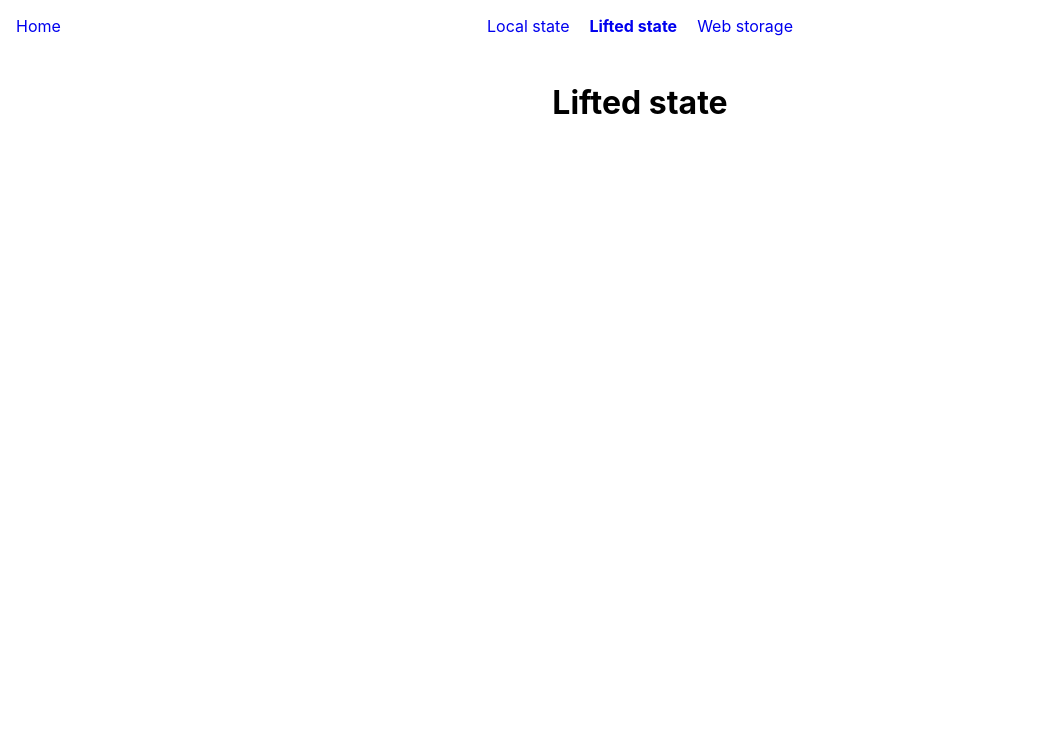
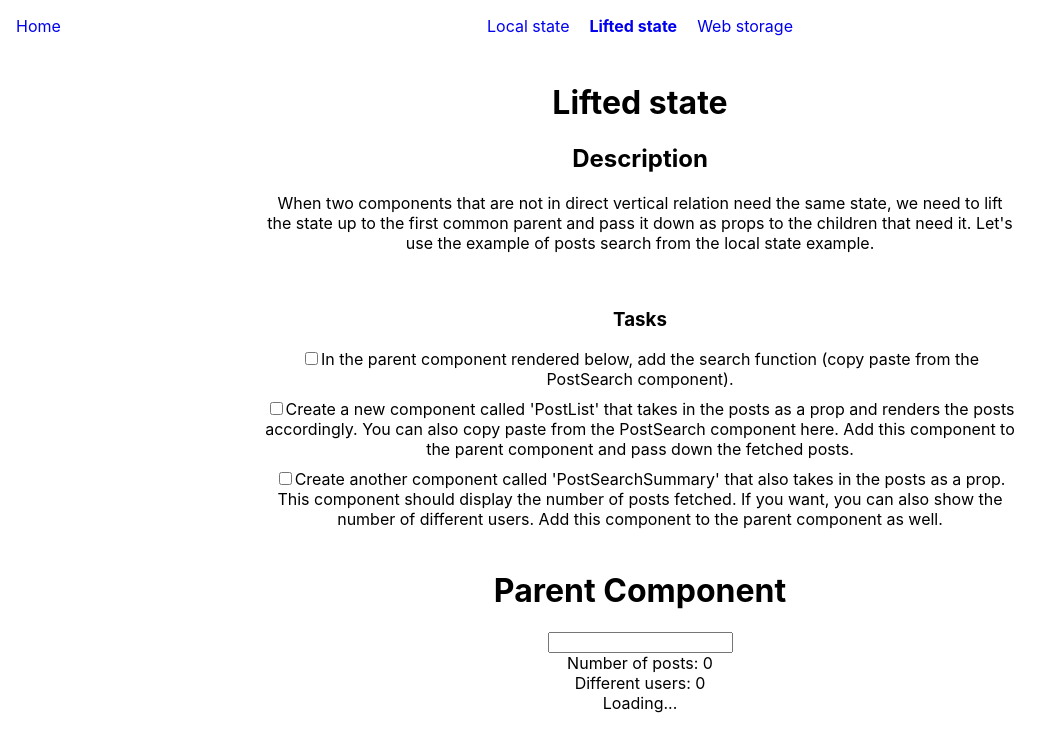
Before and after one commit to cammiida/state-management-course-2, a React (Create React App) app: page /lifted-state in a window 1280 px wide. Shown: the top 752 px of the page, without its empty margins (0-1060 px from the left). Built offline with nearby package versions, Linux system fonts and the light colour scheme; no server answers.

Commit message:
:sparkles: Lifted state

```diff
--- /dev/null
+++ b/src/data/liftedStateTasks.js
@@ -0,0 +1,21 @@
+const liftedStateTasks = [
+  {
+    id: 1,
+    text: `In the parent component rendered below, add the search function
+          (copy paste from the PostSearch component).`,
+  },
+  {
+    id: 2,
+    text: `Create a new component called 'PostList' that takes in the posts as
+    a prop and renders the posts accordingly. You can also copy paste from the
+    PostSearch component here. Add this component to the parent component and
+    pass down the fetched posts.`,
+  },
+  {
+    id: 3,
+    text: `Create another component called 'PostSearchSummary' that also takes in the posts as a prop. This component should display the number of posts fetched.
+    If you want, you can also show the number of different users. Add this component to the parent component as well.`,
+  },
+];
+
+export default liftedStateTasks;
--- /dev/null
+++ b/src/tasks/liftedState/Parent.jsx
@@ -0,0 +1,29 @@
+import React from "react";
+import { useState } from "react";
+import useFetch from "../../hooks/useFetch";
+import PostList from "./PostList";
+import PostSearchSummary from "./PostSearchSummary";
+
+const Parent = () => {
+  const [searchVal, setSearchVal] = useState();
+
+  const {
+    data: posts,
+    loading,
+    error,
+  } = useFetch(searchVal ? `/posts?userId=${searchVal}` : "/posts");
+
+  return (
+    <div>
+      <h1>Parent Component</h1>
+      <input
+        value={searchVal}
+        onChange={(e) => setSearchVal(e.currentTarget.value)}
+      />
+      <PostSearchSummary posts={posts} />
+      <PostList posts={posts} loading={loading} error={error} />
+    </div>
+  );
+};
+
+export default Parent;
--- /dev/null
+++ b/src/tasks/liftedState/PostList.jsx
@@ -0,0 +1,32 @@
+import React from "react";
+
+const PostList = ({ posts, loading, error }) => {
+  if (loading) return "Loading...";
+  if (error) {
+    return (
+      <p style={{ color: "red" }}>
+        Something went wrong. The following error occurred: {error}
+      </p>
+    );
+  }
+  if (posts && posts.length) {
+    return posts.map((post) => (
+      <div
+        style={{
+          border: "1px solid #DDD",
+          backgroundColor: "#EEE",
+          padding: "10px 20px",
+        }}
+        key={post.id}
+      >
+        User: {post.userId}
+        <br />
+        <h4>{post.title}</h4>
+        <p>{post.body}</p>
+      </div>
+    ));
+  }
+  return `No posts found for user`;
+};
+
+export default PostList;
--- /dev/null
+++ b/src/tasks/liftedState/PostSearchSummary.jsx
@@ -0,0 +1,16 @@
+import React from "react";
+
+const PostSearchSummary = ({ posts }) => {
+  const usersSet = new Set();
+  posts && posts.forEach((post) => usersSet.add(post.userId));
+
+  return (
+    <div>
+      Number of posts: {posts ? posts.length : "0"}
+      <br />
+      Different users: {Array.from(usersSet).length}
+    </div>
+  );
+};
+
+export default PostSearchSummary;
--- a/src/tasks/liftedState/index.jsx
+++ b/src/tasks/liftedState/index.jsx
@@ -1,10 +1,24 @@
 import React from "react";
+import Parent from "./Parent";
+import liftedStateTasks from "../../data/liftedStateTasks";
+import TaskList from "../../components/TaskList";
+import TaskDescription from "../../components/TaskDescription";
 
 const LiftedStateExample = () => {
   return (
-    <div>
-      <h1>Lifted state</h1>
-    </div>
+    <React.Fragment>
+      <TaskDescription
+        title="Lifted state"
+        sections={[
+          `When two components that are not in direct vertical relation need the same state,
+          we need to lift the state up to the first common parent and pass it down as props
+          to the children that need it. Let's use the example of posts search from the local
+          state example. `,
+        ]}
+      />
+      <TaskList tasks={liftedStateTasks} storageKey="liftedStateTasks" />
+      <Parent />
+    </React.Fragment>
   );
 };
 
```
